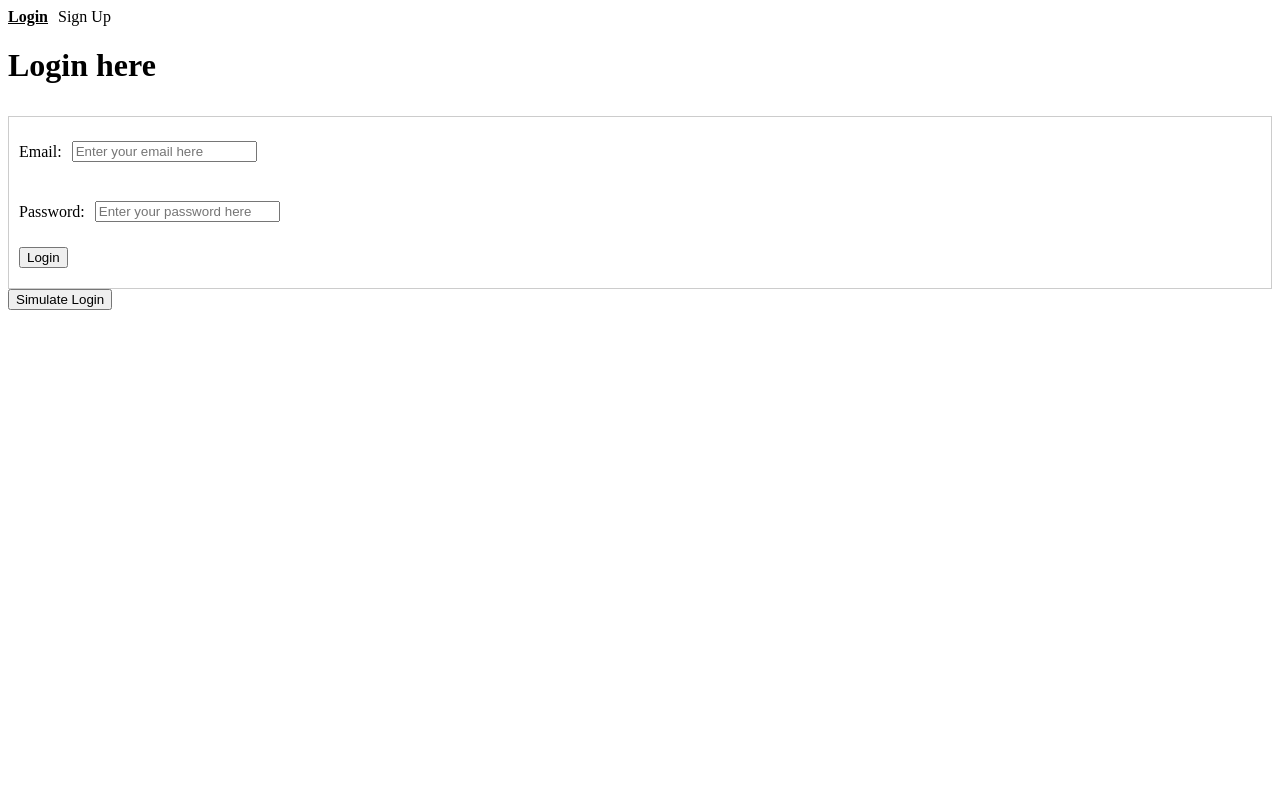
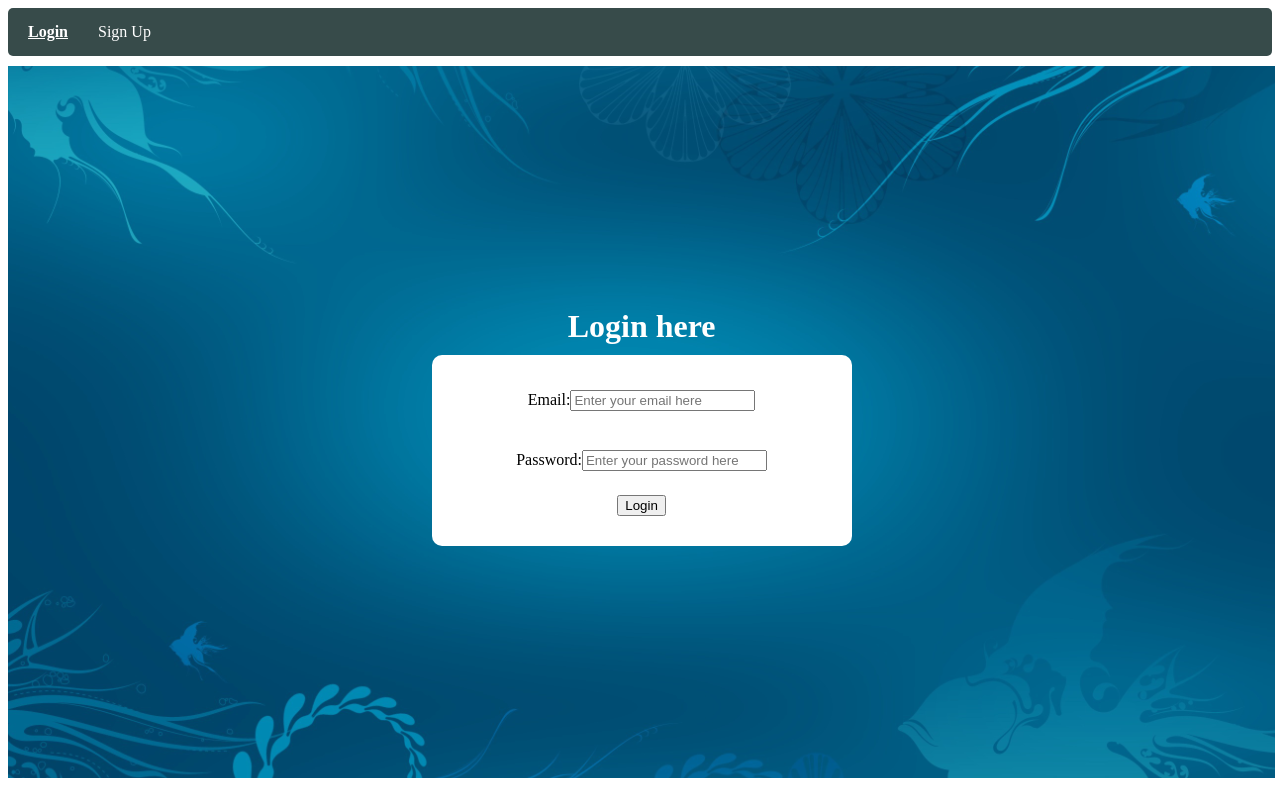
Before and after one commit to AsrielGaming/Frontend_RetakeExam, a Vue app: page / in a window 1280 px wide. Built offline with nearby package versions, Linux system fonts and the light colour scheme.

Commit message:
updated navigation bar css + loginpage

```diff
--- a/src/App.vue
+++ b/src/App.vue
@@ -101,3 +101,27 @@ export default {
   }
 }
 </script>
+
+<style scoped>
+nav {
+  background-color: #374B4A; /* Replace with your desired background color */
+  padding: 10px;
+  border-radius: 5px;
+  margin: 0px;
+}
+
+nav ul li {
+  cursor: pointer;
+  padding: 5px 10px;
+  border-radius: 3px;
+  color: white;
+}
+
+nav ul li:hover {
+  background-color: #45615F; /* Replace with your desired hover color */
+}
+
+nav ul li span {
+  margin-right: 0;
+}
+</style>
--- a/src/Pages/ListingPage.vue
+++ b/src/Pages/ListingPage.vue
@@ -233,8 +233,13 @@ export default {
     async fetchAmenities() {
       try {
         const response = await axios.get('http://localhost:5235/Amenity');
+        // Log the fetched amenities data
+        console.log('Fetched amenities:', response.data);
         // Extracting names from amenities objects
-        this.amenities = response.data.map(amenity => amenity.name);
+        this.amenities = response.data.map(amenity => {
+          //console.log('Processing amenity:', amenity);
+          return amenity.name;
+        });
       } catch (error) {
         console.error('Error fetching amenities:', error);
       }
@@ -281,6 +286,21 @@ export default {
 
       return campTypeNames.length > 0 ? campTypeNames.join(', ') : 'undefined';
     },
+    formatAmenities(amenityIds) {
+      console.log('Selected amenity IDs:', amenityIds);
+      console.log('Available amenities:', this.amenities);
+
+      // Find names based on the selected IDs
+      const amenityNames = amenityIds.map(id => {
+        const amenity = this.amenities.find(a => a.id === id);
+        console.log('Finding amenity ID:', id);
+        console.log('Found amenity:', amenity);
+        return amenity ? amenity.name : 'undefined';
+      }).filter(name => name !== 'undefined'); // Remove 'undefined' entries
+
+      console.log('Formatted amenity names:', amenityNames);
+      return amenityNames.length > 0 ? amenityNames.join(', ') : 'undefined';
+    },
     getCampingGroundName(campingGroundId) {
       // Get camping ground name based on ID
       const campingGround = this.campingGrounds.find(ground => ground.id === campingGroundId);
@@ -324,10 +344,14 @@ export default {
       }
       const campingGroundId = campingGround.id;
 
+      console.log('Selected amenities:', this.newListing.dropdown3);
+
       // Map selected amenities and camp types to their IDs or leave them empty if not selected
       const amenities = this.newListing.dropdown3.map(selectedAmenity => {
         // `selectedAmenity` is a string
         const foundAmenity = this.amenities.find(amenity => amenity.name === selectedAmenity);
+        console.log('Finding amenity:', selectedAmenity);
+        console.log('Found amenity ID:', foundAmenity ? foundAmenity.id : 'Not found');
         return foundAmenity ? foundAmenity.id : 0;
       });
 
--- a/src/Pages/LoginPage.vue
+++ b/src/Pages/LoginPage.vue
@@ -1,5 +1,5 @@
 <template>
-  <div>
+  <div class="Page">
     <h1>Login here</h1>
 
     <!-- Main container -->
@@ -10,13 +10,13 @@
 
         <!-- Email -->
         <div class="section">
-          <p style="display:inline-block; margin-right: 10px;">Email:</p>
+          <p>Email:</p>
           <input type="text" v-model="email" placeholder="Enter your email here" />
         </div>
 
         <!-- Password -->
         <div class="section">
-          <p style="display:inline-block; margin-right: 10px;">Password:</p>
+          <p>Password:</p>
           <input type="password" v-model="password" placeholder="Enter your password here" />
         </div>
 
@@ -29,7 +29,9 @@
     </div>
 
     <!-- Temporary button -->
+    <!--
     <button @click="simulateLogin">Simulate Login</button>
+    -->
 
   </div>
 </template>
@@ -96,18 +98,45 @@ export default {
 </script>
 
 <style scoped>
+/* Css for full page */
+.Page {
+  height: 89vh; /* Full viewport height */
+  width: 99vw;  /* Full viewport width */
+  background-image: url('@/Images/LoginBackground.jpg'); /* Adjust the path as necessary */
+  background-size: cover;
+  background-position: center;
+  display: flex;
+  flex-direction: column; /* Stack items vertically */
+  align-items: center;
+  justify-content: center; /* Center content vertically and horizontally */
+}
+
+/* Center the H1 */
+h1 {
+  text-align: center;
+  color: white;
+  margin: 0;
+  padding: 10px;
+  border-radius: 10px;
+  width: 80%; /* Adjust width to prevent overflow */
+  position: relative; /* Ensure the h1 is above the main container */
+}
+
 /* Styling for main container */
 .main-container {
   display: flex;
   flex-direction: column;
-  justify-content: space-between;
+  justify-content: center;
+  align-items: center;
+  width: 30%;
+  background-color: white; /* Solid white background */
+  padding: 20px;
+  border-radius: 10px;
 }
 
 /* Styling for content */
 .content {
-  border: 1px solid #ccc;
-  padding: 10px;
-  margin-top: 10px;
+  width: 100%; /* Ensure the content takes full width of the main container */
 }
 
 /* Styling for section */
@@ -115,5 +144,6 @@ export default {
   display: flex;
   align-items: center;
   margin-bottom: 10px;
+  justify-content: center; /* Center the items inside each section */
 }
 </style>
```
Also changed, not shown: src/Images/LoginBackground.jpg (added).
